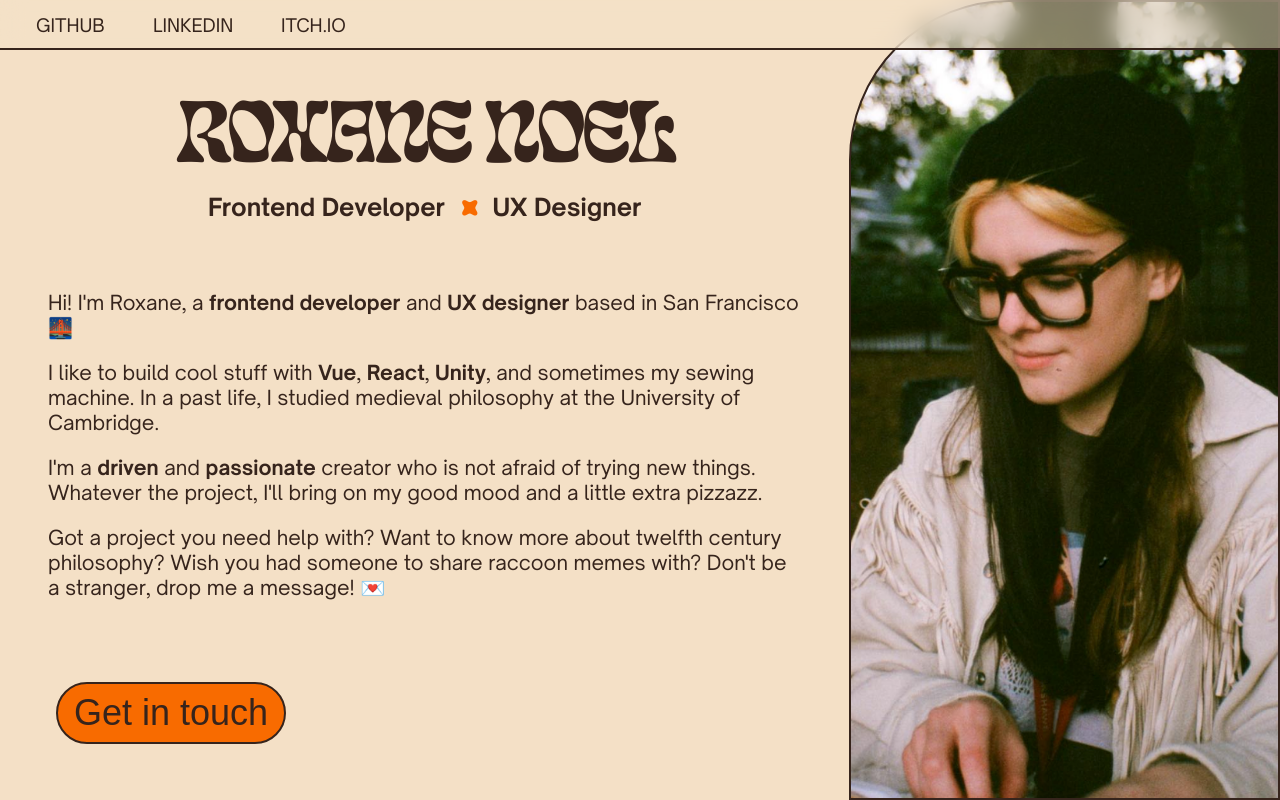
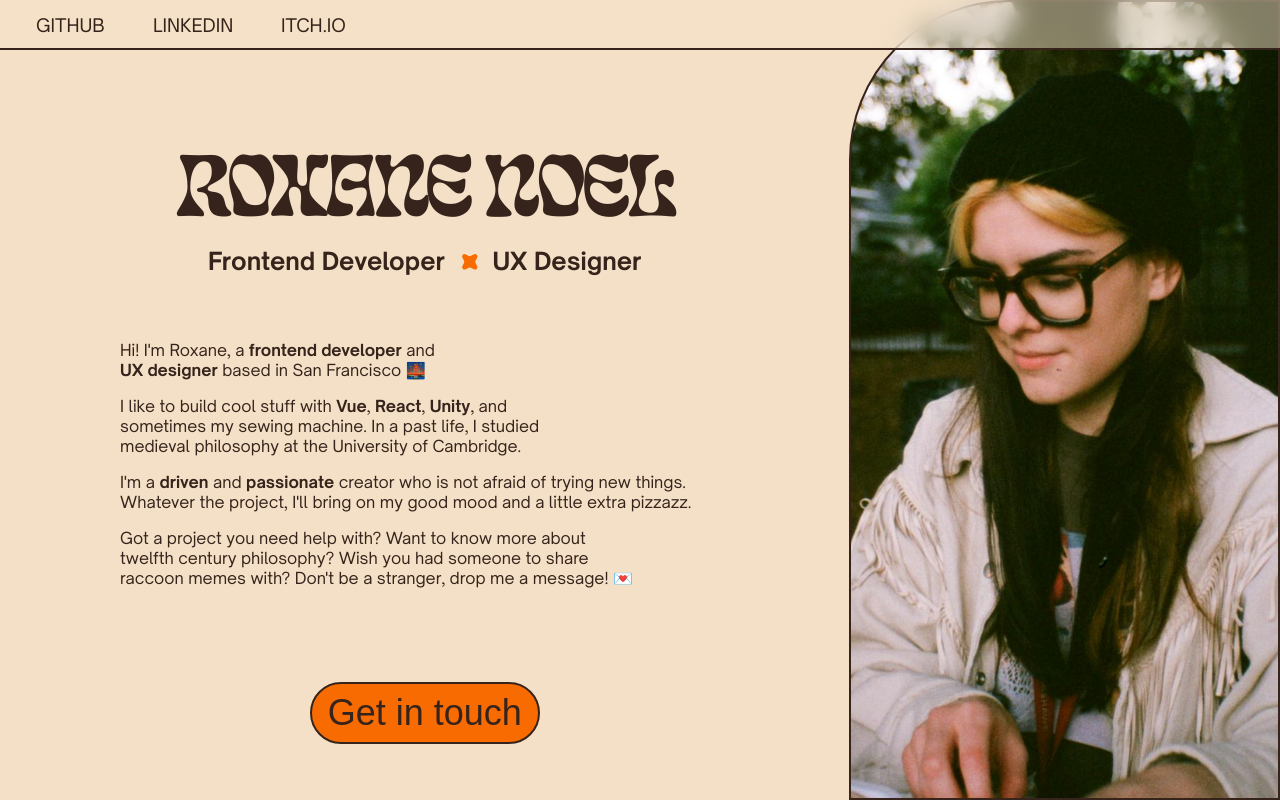
Before and after one commit to Roxanoel/roxanoel.github.io, a React (Create React App) app: page / in a window 1280 px wide. Built offline with nearby package versions, Linux system fonts and the light colour scheme.

Commit message:
improved hero section layout

```diff
--- a/src/App.js
+++ b/src/App.js
@@ -16,14 +16,14 @@ function App() {
               <Title />
               <JobTitles />
               <HeroText />
+              <Button customClass="contact-button">
+                  <a href="mailto:roxane.noel92@gmail.com">Get in touch</a>
+              </Button>
             </section>
             <aside className="portrait"></aside>
           </div>
           {/*<Footer /> */}
       </div>
-      <Button customClass="contact-button">
-        <a href="mailto:roxane.noel92@gmail.com">Get in touch</a>
-      </Button>
     </div>
   );
 }
--- a/src/scss/components/_app.scss
+++ b/src/scss/components/_app.scss
@@ -9,4 +9,5 @@
     display: flex;
     flex-direction: column;
     align-items: center;
+    padding: 54px 48px;
 }
--- a/src/scss/components/_button.scss
+++ b/src/scss/components/_button.scss
@@ -15,9 +15,8 @@
 }
 
 .contact-button {
-    position: fixed;
+    position: sticky;
     bottom: 56px;
-    left: 56px;
 }
 
 @media only screen and (max-width: 600px) {
--- a/src/scss/components/_hero-text.scss
+++ b/src/scss/components/_hero-text.scss
@@ -8,11 +8,12 @@
     display: flex;
     flex-direction: column;
     align-items: center;
-    padding: 48px;
+    padding: 48px 72px;
+    text-wrap: balance;
     gap: 48px;
 
     // Contents by inheritance
-    font-size: 20px;
+    font-size: 16px;
 }
 
 @media only screen and (max-width: 600px) {
```
